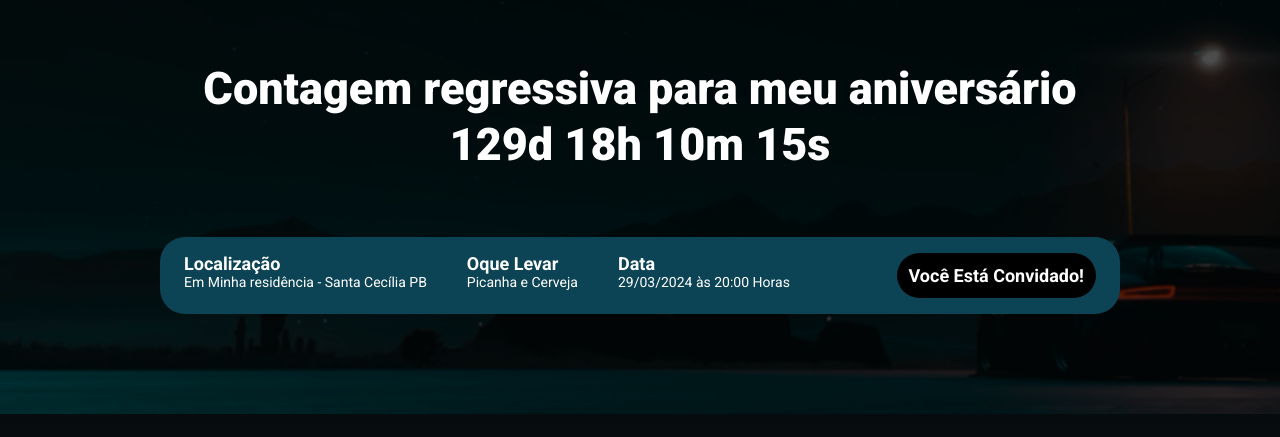
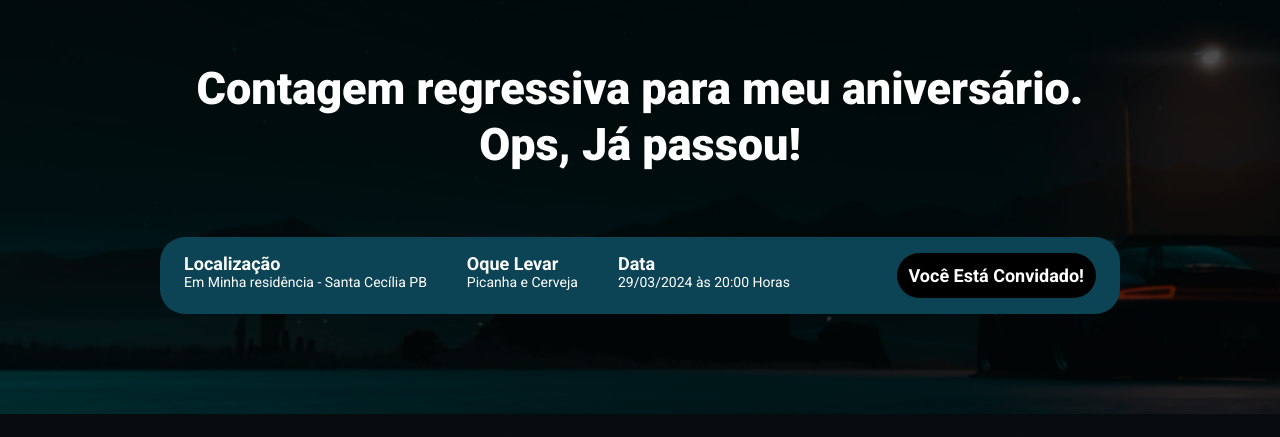
Before and after one commit to RamonOrtisz/aniversario_att, a website built with Parcel: page src/index.html in a window 1280 px wide. Shown: the part 363-800 px from the top of the page. Built offline with nearby package versions, Linux system fonts and the light colour scheme.

Commit message:
finalizando o projeto

```diff
--- a/package.json
+++ b/package.json
@@ -2,9 +2,9 @@
   "name": "aniversario_atividade",
   "version": "1.0.0",
   "description": "",
-  "main": "index.js",
   "scripts": {
     "dev": "parcel src/index.html src/styles/main.scss src/scripts/main.js",
+    "build": "parcel build src/index.html",
     "test": "echo \"Error: no test specified\" && exit 1"
   },
   "keywords": [],
--- a/src/index.html
+++ b/src/index.html
@@ -15,7 +15,7 @@
         <div class="container">
             <img class="hero__logo" src="./img/logo.png" alt="foto de fundo">
             <p class="hero__text">
-                Contagem regressiva para meu aniversário 129d 18h 10m 15s
+                Contagem regressiva para meu aniversário. <span id="contador"></span>
             </p>
             <div class="infos-bar">
                 <ul class="infos-bar__infos">
--- a/src/scripts/main.js
+++ b/src/scripts/main.js
@@ -1 +1,27 @@
 AOS.init();
+
+const dataDoAniver = new Date("Mar 23, 2023 20:00:00");
+const timeStampDoAniver = dataDoAniver.getTime();
+
+const  contaAsHoras = setInterval(function() {
+    const agora = new Date();
+    const timeStampAtual = agora.getTime();
+
+    const distaciaAteOEvento = timeStampDoAniver - timeStampAtual;
+
+    const diaEmMs = 1000 * 60 * 60 * 24;
+    const horasEmMs = 1000 * 60 * 60;
+    const minutosEmMs = 1000 * 60;
+
+    const diasAteOEvento = Math.floor(distaciaAteOEvento / diaEmMs);
+    const horasAteOEvento = Math.floor((distaciaAteOEvento % diaEmMs) / horasEmMs);
+    const minutosAteOEvento = Math.floor((distaciaAteOEvento % horasEmMs) / minutosEmMs);
+    const segundosAteOEvento = Math.floor((distaciaAteOEvento % minutosEmMs) / 1000);
+
+    document.getElementById('contador').innerHTML = `${diasAteOEvento}d ${horasAteOEvento}h ${minutosAteOEvento}m ${segundosAteOEvento}s`;
+
+    if (distaciaAteOEvento < 0) {
+        clearInterval(contaAsHoras);
+        document.getElementById('contador').innerHTML = 'Ops, Já passou!'
+    }
+},1000)
--- a/src/styles/_event.scss
+++ b/src/styles/_event.scss
@@ -30,7 +30,7 @@
     }
 
     .memory {
-        font-size: 50px;
+        font-size: 40px;
     }
 
     .memory1 {
```
